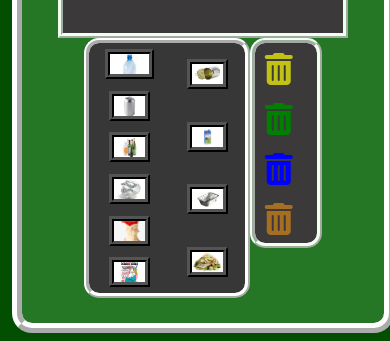
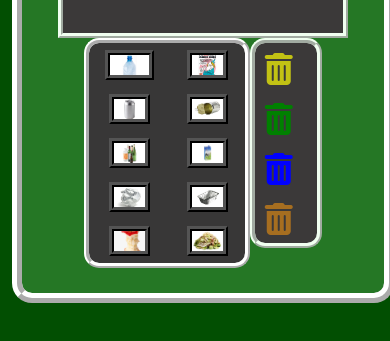
Before and after one commit to manu-cj/Tri-selectif, a plain HTML site: page index.html in a window 390 px wide. Shown: the part 612-953 px from the top of the page. After the commit the page ends 923 px from the top, so only its background shows below. Drawn offline with Linux system fonts and the light colour scheme.

Commit message:
Tri selectif

```diff
--- a/style.css
+++ b/style.css
@@ -218,7 +218,7 @@ i:hover {
 
     #dechet {
         width: 50%;
-        height: 250px;
+        height: 220px;
         border: ridge 5px #ffffff;
         margin: 0;
     }
```
